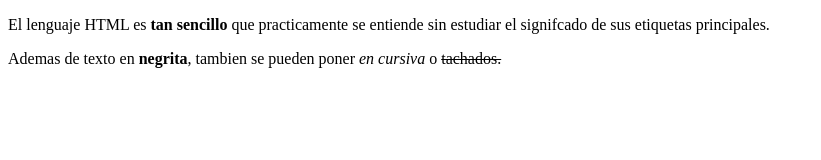
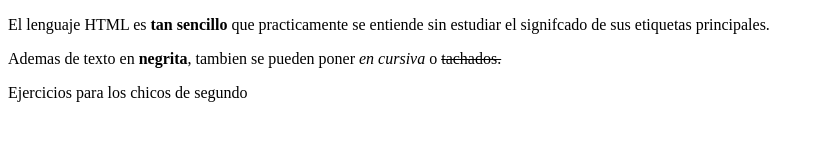
Before and after one commit to juanjoisasi/quintocomputacion, a plain HTML site: page Paginas/Capitulo2/ejer002.html in a window 1280 px wide. Shown: the whole page, without its empty margins (0-821 px from the left). Drawn offline with Linux system fonts and the light colour scheme.

Commit message:
Final del proyecto

```diff
--- a/Paginas/Capitulo2/ejer002.html
+++ b/Paginas/Capitulo2/ejer002.html
@@ -9,5 +9,6 @@
     sin estudiar el signifcado de sus etiquetas principales.</p>
     <p>Ademas de texto en <strong>negrita</strong>, tambien se pueden poner
     <em>en cursiva</em> o <del>tachados.</del></p>
+    <p>Ejercicios para los chicos de segundo</p>
   </body>
 </html>
```
Also changed, not shown: Paginas/Capitulo2/ejer001.html (+1 -0 lines).
